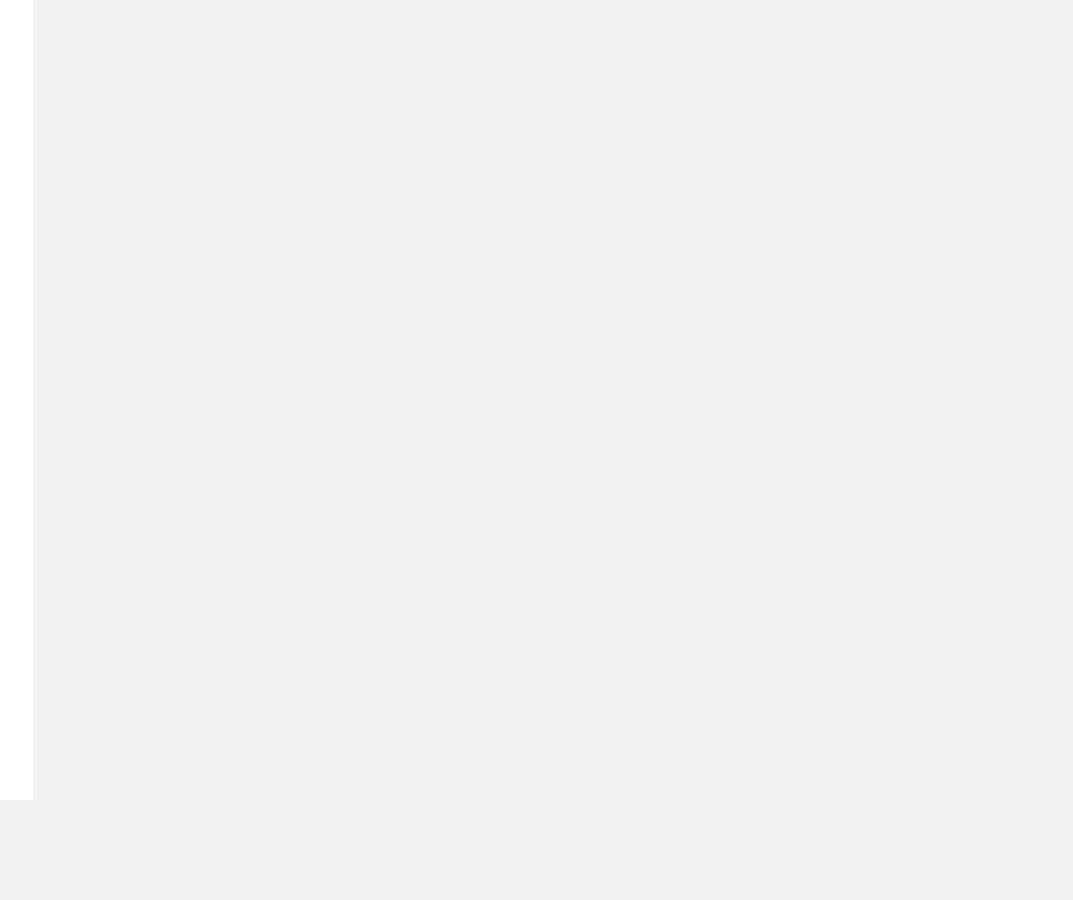
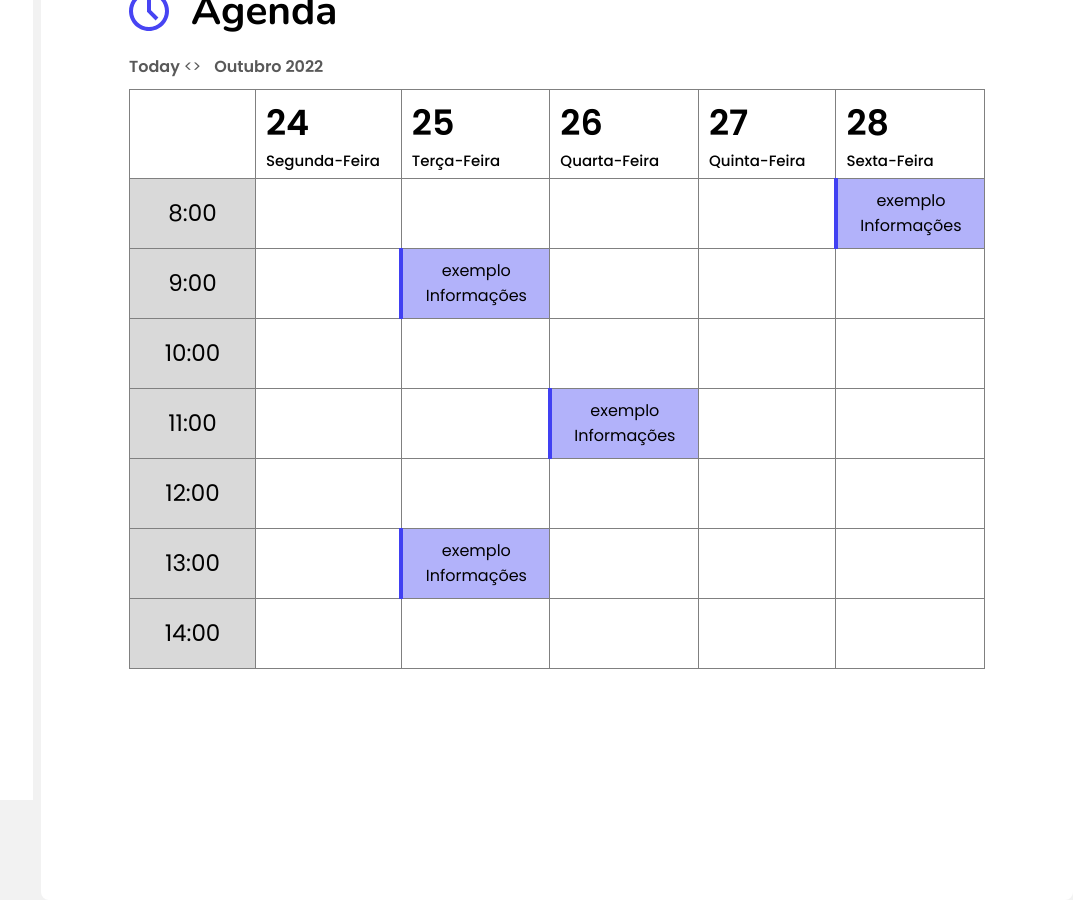
Before and after one commit to kevinLyf/projeto-integrador, a plain HTML site: page pages/schedule.html in a window 1280 px wide. Shown: the full height of the page, 207-1280 px from the left. Before the commit the page ends 800 px from the top, so only its background shows below. Drawn offline with nearby package versions, Linux system fonts and the light colour scheme.

Commit message:
Agenda done

```diff
--- a/css/schedule.css
+++ b/css/schedule.css
@@ -19,6 +19,11 @@
 }
 
 body {
+    width: 100%;
+    height: 100vh;
+    display: flex;
+    align-items: center;
+    justify-content: center;
     background-color: #F2F2F2;
 }
 
@@ -173,3 +178,91 @@ body {
     border-right: 4px solid var(--nav-purple);
     background-color: #F7F7FB;
 }
+
+
+/* MAIN */
+
+.main {
+    width: 1520px;
+    height: 1000px;
+    background-color: var(--white);
+    margin-left: 248px;
+    border-radius: 8px;
+    padding: 83px 88px;
+}
+
+.page-title {
+    display: flex;
+    align-items: center;
+    font-family: "Nunito", sans-serif;
+    font-weight: 800;
+    font-size: 27px;
+    gap: 22px;
+}
+
+.page-title .icon {
+    width: 40px;
+    filter: invert(28%) sepia(72%) saturate(10011%) hue-rotate(237deg) brightness(93%) contrast(105%);
+}
+
+.schedule-info {
+    font-family: 'Poppins', sans-serif;
+    font-weight: 600;
+    color: #595959;
+    margin-top: 1rem;
+}
+
+.schedule-info-date {
+    display: flex;
+    align-items: center;
+    gap: 13px;
+}
+
+.schedule-info-date span {
+    font-weight: 400;
+}
+
+.main section table {
+    border-collapse: collapse;
+    font-family: "Poppins", sans-serif;
+    margin-top: .6rem;
+}
+
+.main section table thead th {
+    width: 190px;
+    padding: 6px 10px;
+    border: 1px solid #808080;
+}
+
+.main section table thead p{
+    display: flex;
+    justify-content: center;
+    align-items: flex-start;
+    flex-direction: column;
+    font-weight: 600;
+    font-size: 35px;
+}
+
+.main section table thead span {
+    font-size: 15px;
+    font-weight: 500;
+
+}
+
+.main section table tbody td {
+    border: 1px solid #808080;
+    text-align: center;
+
+}
+
+.table-hours {
+    width: 101px;
+    height: 70px;
+    font-size: 23px;
+    background-color: #D9D9D9;
+}
+
+.active-table {
+    border-left: 4px solid var(--nav-purple) !important;
+    background-color: rgb(64, 64, 242, 40%);
+}
--- a/pages/schedule.html
+++ b/pages/schedule.html
@@ -1,5 +1,6 @@
 <!DOCTYPE html>
 <html lang="en">
+
 <head>
     <meta charset="UTF-8">
     <meta http-equiv="X-UA-Compatible" content="IE=edge">
@@ -7,6 +8,7 @@
     <link rel="stylesheet" href="../css/schedule.css">
     <title>Khronos - Agenda</title>
 </head>
+
 <body>
     <!-- ASIDEBAR -->
     <aside class="asidebar">
@@ -15,6 +17,7 @@
             <h3>Khronos</h3>
         </div>
 
+        <!-- NAVBAR -->
         <nav class="navbar">
             <ul>
                 <li>
@@ -49,13 +52,14 @@
                 </li>
                 <li>
                     <a href="#">
-                        <img class="icon"src="../assets/img/documentacao.svg" alt="Documentação Icon">
+                        <img class="icon" src="../assets/img/documentacao.svg" alt="Documentação Icon">
                         <p>Documentação</p>
                     </a>
                 </li>
             </ul>
         </nav>
 
+        <!-- SECOND NAVBAR -->
         <nav class="navbar-help">
             <ul>
                 <li>
@@ -83,5 +87,107 @@
             </div>
         </nav>
     </aside>
+
+    <main class="main">
+        <section>
+            <div class="page-title">
+                <img class="icon" src="../assets/img/agenda.svg" alt="Agenda Icon">
+                <h2>Agenda</h2>
+            </div>
+
+            <div class="schedule-info">
+                <div class="schedule-info-date">
+                    <p>Today <span>
+                            <>
+                        </span></p>
+                    <p>Outubro 2022</p>
+                </div>
+            </div>
+        </section>
+
+        <section>
+            <table>
+                <thead>
+                    <th>
+
+                    </th>
+                    <th>
+                        <p>24 <span>Segunda-Feira</span></p>
+                    </th>
+                    <th>
+                        <p>25 <span>Terça-Feira</span></p>
+                    </th>
+                    <th>
+                        <p>26 <span>Quarta-Feira</span></p>
+                    </th>
+                    <th>
+                        <p>27 <span>Quinta-Feira</span></p>
+                    </th>
+                    <th>
+                        <p>28 <span>Sexta-Feira</span></p>
+                    </th>
+                </thead>
+                <tbody>
+                    <tr>
+                        <td class="table-hours">8:00</td>
+                        <td></td>
+                        <td></td>
+                        <td></td>
+                        <td></td>
+                        <td class="active-table"><p>exemplo<br>Informações</p></td>
+                    </tr>
+                    <tr>
+                        <td class="table-hours">9:00</td>
+                        <td></td>
+                        <td class="active-table"><p>exemplo<br>Informações</p></td>
+                        <td></td>
+                        <td></td>
+                        <td></td>
+                    </tr>
+                    <tr>
+                        <td class="table-hours">10:00</td>
+                        <td></td>
+                        <td></td>
+                        <td></td>
+                        <td></td>
+                        <td></td>
+                    </tr>
+                    <tr>
+                        <td class="table-hours">11:00</td>
+                        <td></td>
+                        <td></td>
+                        <td class="active-table"><p>exemplo<br>Informações</p></td>
+                        <td></td>
+                        <td></td>
+                    </tr>
+                    <tr>
+                        <td class="table-hours">12:00</td>
+                        <td></td>
+                        <td ></td>
+                        <td></td>
+                        <td></td>
+                        <td></td>
+                    </tr>
+                    <tr>
+                        <td class="table-hours">13:00</td>
+                        <td></td>
+                        <td class="active-table"><p>exemplo<br>Informações</p></td>
+                        <td></td>
+                        <td></td>
+                        <td></td>
+                    </tr>
+                    <tr>
+                        <td class="table-hours">14:00</td>
+                        <td></td>
+                        <td></td>
+                        <td></td>
+                        <td></td>
+                        <td></td>
+                    </tr>
+                </tbody>
+            </table>
+        </section>
+    </main>
 </body>
+
 </html>
```
Also changed, not shown: assets/img/arrow-down.svg (added). Lines whose indentation alone changed are shown as unchanged.
